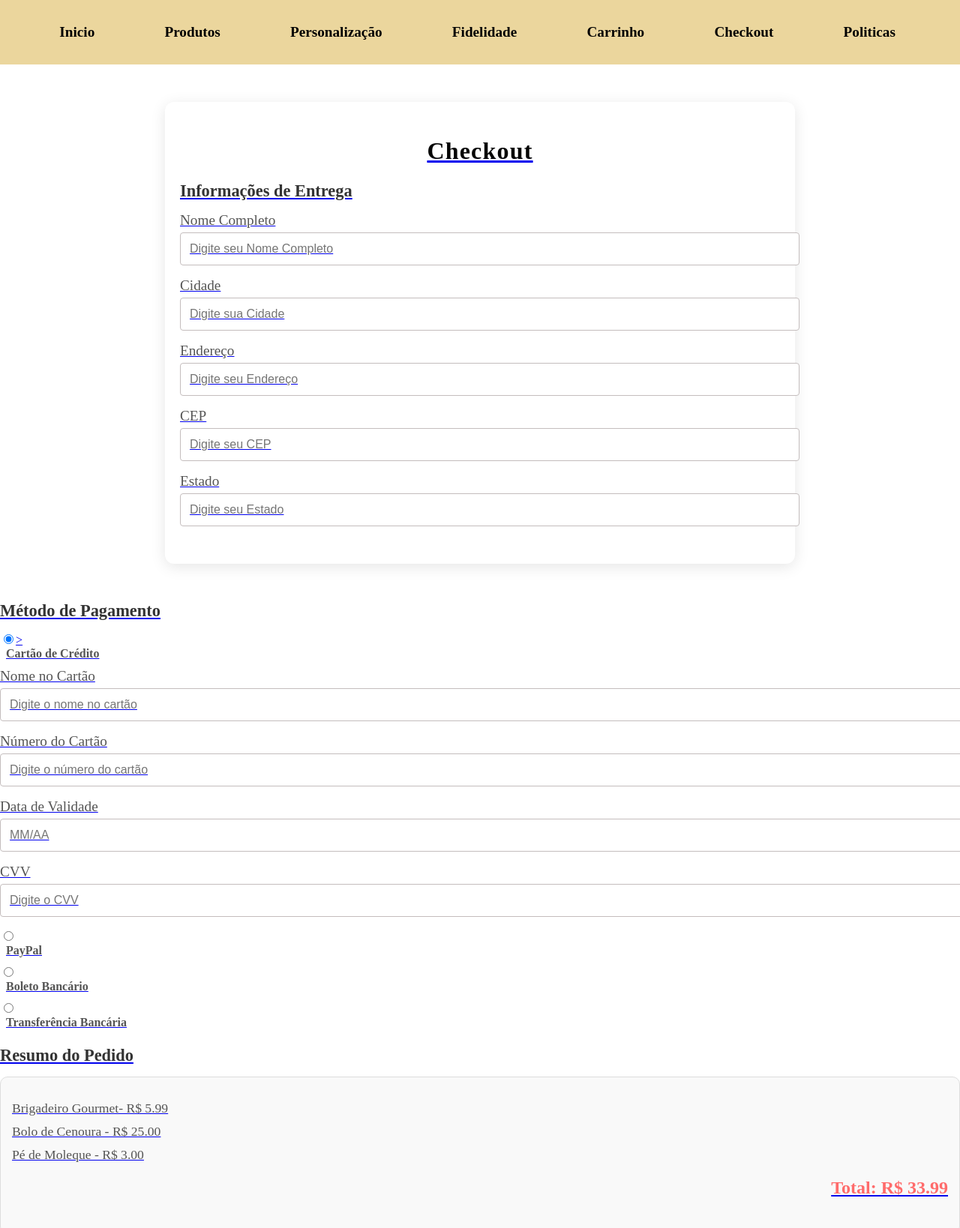
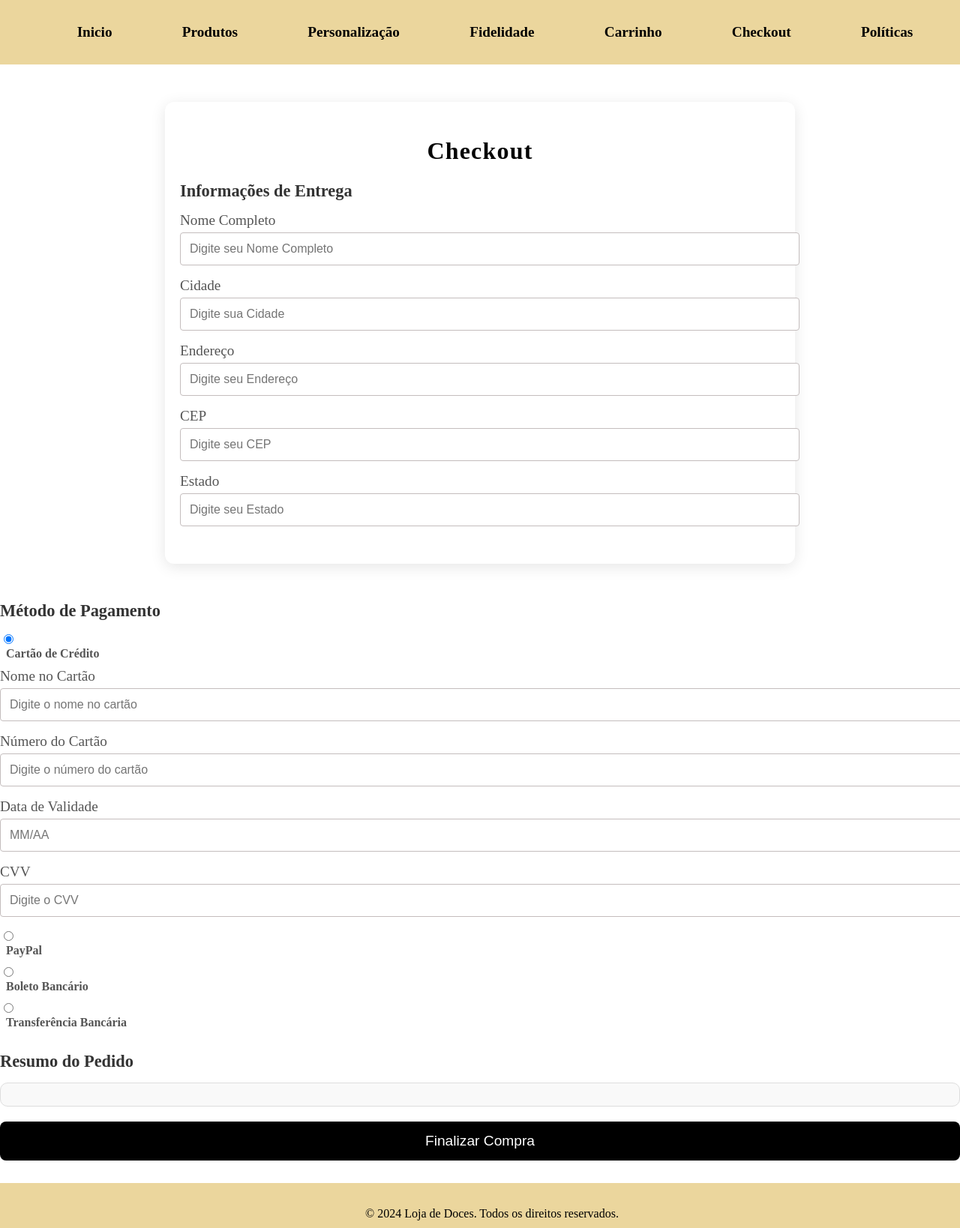
Before and after one commit to karineee3/projetoteste2, a plain HTML site: page checkout.html in a window 1280 px wide. Shown: the top 1638 px of the page at 75% size. Drawn offline with Linux system fonts and the light colour scheme.

Commit message:
Update checkout.html
atualização

```diff
--- a/checkout.html
+++ b/checkout.html
@@ -10,14 +10,13 @@
     <header>
         <nav>
             <ul>
-                <li><a href="index.html">Inicio</li>
-                    <li><a href="produtos.html">Produtos</li>
-                    <li><a href="personalizacao.html">Personalização</li>
-                       <li><a href="Fidelidade.html">Fidelidade</li>
-                    <li><a href="carrinho.html">Carrinho</li>
-                    <li><a href="checkout.html">Checkout</li>
-                    <li><a href="Politicas.html">Politicas</li>
-
+                <li><a href="index.html">Inicio</a></li>
+                <li><a href="produtos.html">Produtos</a></li>
+                <li><a href="personalizacao.html">Personalização</a></li>
+                <li><a href="fidelidade.html">Fidelidade</a></li>
+                <li><a href="carrinho.html">Carrinho</a></li>
+                <li><a href="checkout.html">Checkout</a></li>
+                <li><a href="politicas.html">Políticas</a></li>
             </ul>
         </nav>
     </header>
@@ -32,43 +31,34 @@
                     <div class="form-group">
                         <label for="name">Nome Completo</label>
                         <input type="text" name="name" id="name" placeholder="Digite seu Nome Completo">
-
                     </div>
                     <div class="form-group">
                         <label for="city">Cidade</label>
                         <input type="text" name="city" id="city" placeholder="Digite sua Cidade">
-
                     </div>
                     <div class="form-group">
                         <label for="address">Endereço</label>
                         <input type="text" name="address" id="address" placeholder="Digite seu Endereço">
-
                     </div>
                     <div class="form-group">
                         <label for="postal-code">CEP</label>
                         <input type="text" name="postal-code" id="postal-code" placeholder="Digite seu CEP">
-
                     </div>
                     <div class="form-group">
                         <label for="state">Estado</label>
                         <input type="text" name="state" id="state" placeholder="Digite seu Estado">
-
                     </div>
                 </form>
-
             </div>
-
         </div>
-
     </div>
 
     <div class="checkout-section">
         <h3>Método de Pagamento</h3>
-        <form id="payment-form"></form>
+        <form id="payment-form">
             <div class="payment-option">
-            <input type="radio" name="payment-method" id="credit-card"  value="credit-card" checked>>
-            <label for="card-name">Cartão de Crédito</label>
-
+                <input type="radio" name="payment-method" id="credit-card" value="credit-card" checked>
+                <label for="credit-card">Cartão de Crédito</label>
             </div>
             <div class="form-group credit-card-fields">
                 <label for="card-name">Nome no Cartão</label>
@@ -101,26 +91,21 @@
                 <input type="radio" id="transferencia" name="payment-method" value="transferencia">
                 <label for="transferencia">Transferência Bancária</label>
             </div>
+        </form>
+    </div>
+
     <div class="checkout-section">
         <h3>Resumo do Pedido</h3>
         <div class="order-summary">
-                <ul>
-                    <li>Brigadeiro Gourmet- R$ 5.99</li>
-                    <li>Bolo de Cenoura - R$ 25.00</li>
-                    <li>Pé de Moleque - R$ 3.00</li>
-                </ul>
-                <h4>Total: R$ 33.99</h4>
+
         </div>
         <button class="checkout-btn" id="finalizar-compra">Finalizar Compra</button>
     </div>
-    </div>
-</div>
 
-    </div>
-    <script src="js/checkout.js"></script>
 
     <footer>
         <p>&copy; 2024 Loja de Doces. Todos os direitos reservados.</p>
     </footer>
+    <script src="checkout.js" defer></script>
 </body>
 </html>
```
Lines whose indentation alone changed are shown as unchanged.
